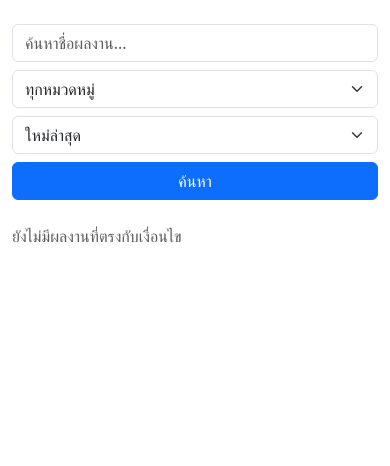
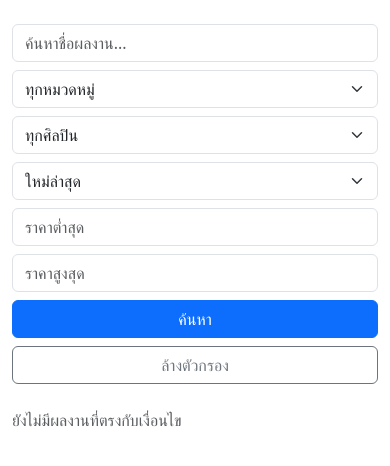
Before and after one commit to SillBott/art-marketplace, a Flask app: page / in a window 390 px wide. Shown: the part 56-522 px from the top of the page. Run offline with Flask 3, Linux system fonts and the light colour scheme.

Commit message:
Enhance search form with artist and price filters

```diff
--- a/art_marketplace/templates/index.html
+++ b/art_marketplace/templates/index.html
@@ -3,7 +3,7 @@
 {% block content %}
 
 <form class="row g-2 mb-4" method="get">
-  <div class="col-md-5">
+  <div class="col-md-4">
     <input type="text" name="q" value="{{ q }}" class="form-control" placeholder="ค้นหาชื่อผลงาน...">
   </div>
   <div class="col-md-3">
@@ -15,6 +15,14 @@
     </select>
   </div>
   <div class="col-md-3">
+    <select name="artist" class="form-select">
+      <option value="">ทุกศิลปิน</option>
+      {% for a in artists %}
+      <option value="{{ a.id }}" {% if artist_id == a.id %}selected{% endif %}>{{ a.display_name }}</option>
+      {% endfor %}
+    </select>
+  </div>
+  <div class="col-md-2">
     <select name="sort" class="form-select">
       <option value="newest" {% if sort == 'newest' %}selected{% endif %}>ใหม่ล่าสุด</option>
       <option value="oldest" {% if sort == 'oldest' %}selected{% endif %}>เก่าสุด</option>
@@ -22,8 +30,17 @@
       <option value="price_desc" {% if sort == 'price_desc' %}selected{% endif %}>ราคาสูง-ต่ำ</option>
     </select>
   </div>
-  <div class="col-md-1">
+  <div class="col-md-2">
+    <input type="number" min="0" step="any" name="min_price" value="{{ min_price if min_price is not none else '' }}" class="form-control" placeholder="ราคาต่ำสุด">
+  </div>
+  <div class="col-md-2">
+    <input type="number" min="0" step="any" name="max_price" value="{{ max_price if max_price is not none else '' }}" class="form-control" placeholder="ราคาสูงสุด">
+  </div>
+  <div class="col-md-2">
     <button class="btn btn-primary w-100">ค้นหา</button>
+  </div>
+  <div class="col-md-2">
+    <a href="{{ url_for('gallery.index') }}" class="btn btn-outline-secondary w-100">ล้างตัวกรอง</a>
   </div>
 </form>
 
@@ -57,7 +74,7 @@
   <ul class="pagination justify-content-center">
     {% for p in range(1, pagination.pages + 1) %}
     <li class="page-item {% if p == pagination.page %}active{% endif %}">
-      <a class="page-link" href="{{ url_for('gallery.index', page=p, q=q, category=category_id, sort=sort) }}">{{ p }}</a>
+      <a class="page-link" href="{{ url_for('gallery.index', page=p, q=q, category=category_id, artist=artist_id, min_price=min_price, max_price=max_price, sort=sort) }}">{{ p }}</a>
     </li>
     {% endfor %}
   </ul>
```
